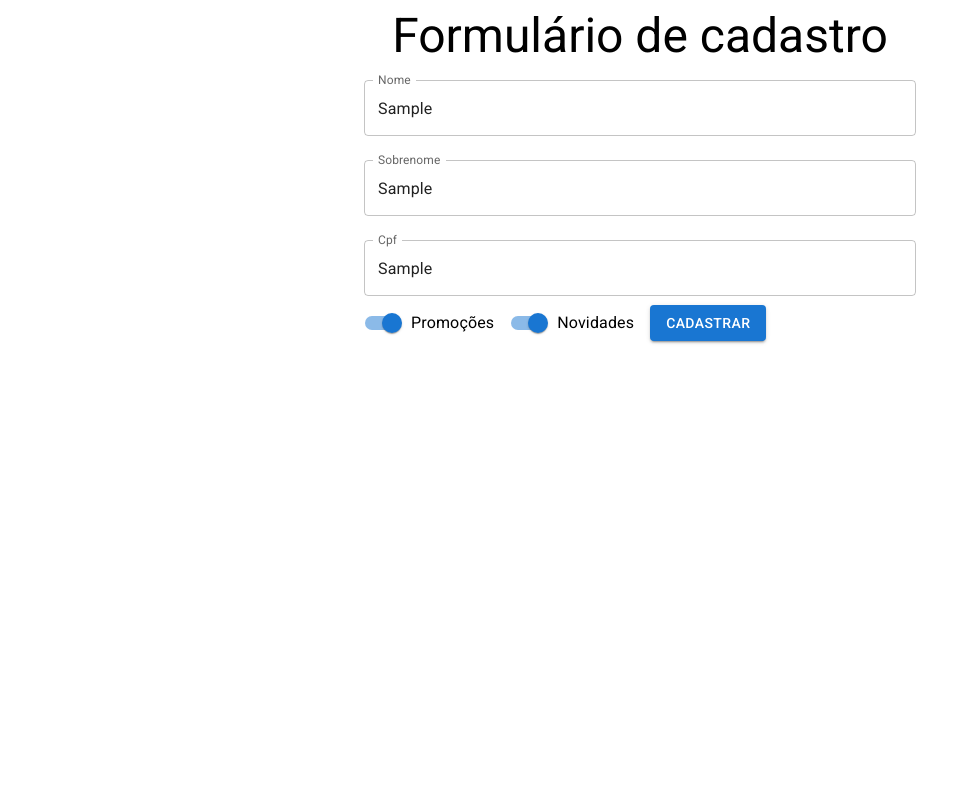
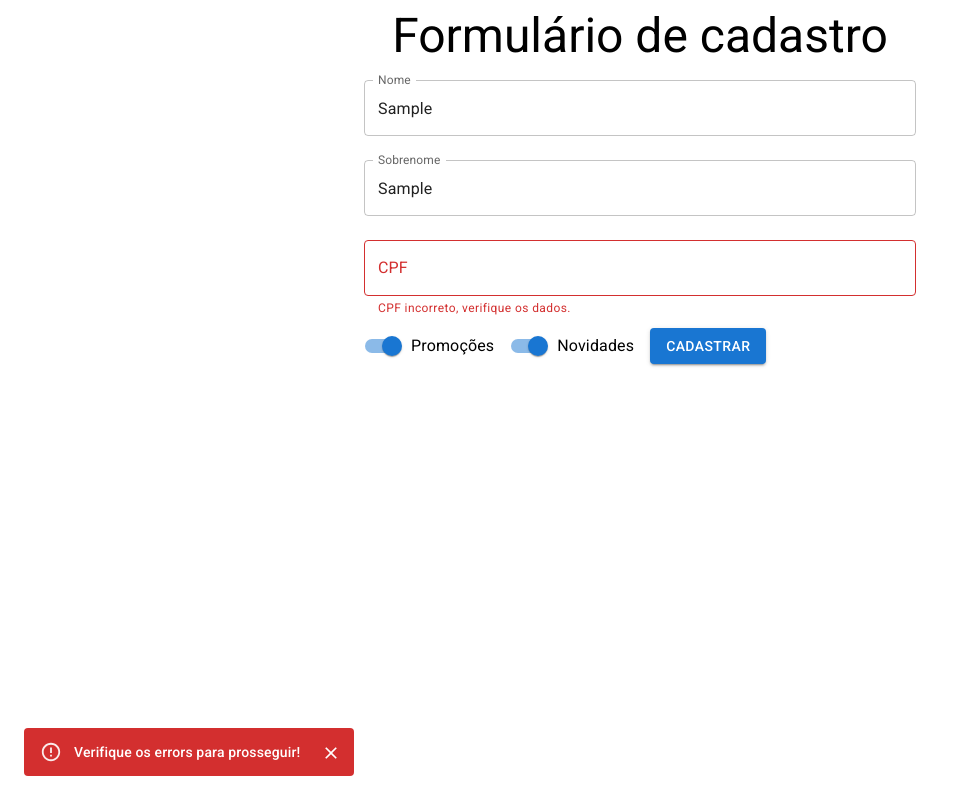
Before and after one commit to frostroach/react-form, a React (Create React App) app: page / in a window 1280 px wide. Both pictures are taken after typing "Sample", "Sample", "Sample" into the empty fields and a click on the button "CADASTRAR". Shown: the whole page, without its empty margins (0-955 px from the left). Built offline with nearby package versions, Linux system fonts and the light colour scheme.

Commit message:
feat: visual changes and implement validation

```diff
--- a/src/components/SignupForm/SignupForm.tsx
+++ b/src/components/SignupForm/SignupForm.tsx
@@ -1,24 +1,101 @@
 import React, { useState } from "react";
 
 import Button from "@mui/material/Button";
-import { FormControlLabel, Switch, TextField } from "@mui/material";
-import { UserForm } from "../../models/user";
+import {
+  Alert,
+  FormControlLabel,
+  Snackbar,
+  Switch,
+  TextField,
+} from "@mui/material";
+
+import { UserErrorProps, UserForm, UserFormErrors } from "../../models/user";
+
+import isCPF from "../../utils/validators/isCpf";
+import formatToCPF from "../../utils/formatters/formatToCPF";
+import { charactersCheck } from "../../utils/validators/isOnlyLetters";
 
 type SignupFormProps = {
   onSubmitForm: (data: UserForm) => void;
 };
 
 const SignupForm: React.FC<SignupFormProps> = ({ onSubmitForm }) => {
+  const defaultUserErrorsState = {
+    cpf: { isValid: true, message: "" },
+    name: { isValid: true, message: "" },
+    surname: { isValid: true, message: "" },
+  };
+
   const [name, setName] = useState<string>("");
   const [surname, setSurname] = useState<string>("");
   const [cpf, setCpf] = useState<string>("");
   const [sales, setSales] = useState(true);
   const [newsletter, setNewsletter] = useState(true);
 
-  return (
-    <form
-      onSubmit={(event) => {
+  const [errors, setErrors] = useState<UserFormErrors>(defaultUserErrorsState);
+  const [hasErrors, setHasErrors] = useState(false);
+
+  const handleNameField = (
+    e: React.FocusEvent<HTMLInputElement | HTMLTextAreaElement, Element>
+  ): void => {
+    const value = e.target.value;
+    const lettersCheck = charactersCheck(value);
+    let nameError: UserErrorProps = { isValid: true, message: "" };
+
+    if (!lettersCheck) {
+      nameError = {
+        isValid: false,
+        message: "Preencha este campo corretamente",
+      };
+    }
+
+    setErrors({ ...errors, name: nameError });
+  };
+
+  const handleCPFField = (
+    e: React.FocusEvent<HTMLInputElement | HTMLTextAreaElement, Element>
+  ): void => {
+    const isValidCPF = isCPF(e.target.value);
+    let cpfError: UserErrorProps = { isValid: true, message: "" };
+    if (!isValidCPF) {
+      cpfError = {
+        isValid: false,
+        message: "CPF incorreto, verifique os dados.",
+      };
+    }
+    setErrors({ ...errors, cpf: cpfError });
+  };
+
+  const handleSurnameField = (
+    e: React.FocusEvent<HTMLInputElement | HTMLTextAreaElement, Element>
+  ): void => {
+    const value = e.target.value;
+    const lettersCheck = charactersCheck(value);
+    let surnameError: UserErrorProps = { isValid: true, message: "" };
+
+    if (!lettersCheck) {
+      surnameError = {
+        isValid: false,
+        message: "Preencha este campo corretamente",
+      };
+    }
+
+    setErrors({ ...errors, surname: surnameError });
+  };
+
+  const handleErrorModal = (): void => {
+    setHasErrors(!hasErrors);
+  };
+
+  const handleSubmit = (event: React.FormEvent<HTMLFormElement>): void => {
     event.preventDefault();
+    const findError = Object.values(errors).find(
+      (error) => error.isValid === false
+    );
+    if (!!findError) {
+      handleErrorModal();
+      return;
+    }
     const data = {
       name,
       surname,
@@ -27,14 +104,19 @@ const SignupForm: React.FC<SignupFormProps> = ({ onSubmitForm }) => {
       newsletter,
     };
     onSubmitForm(data);
-      }}
-    >
+  };
+
+  return (
+    <form onSubmit={handleSubmit}>
       <TextField
         id="name"
         onChange={({ target }) => {
           const tmpName = target.value;
           setName(tmpName);
         }}
+        error={!errors.name.isValid}
+        helperText={errors.name.message}
+        onBlur={handleNameField}
         label="Nome"
         variant="outlined"
         fullWidth
@@ -49,17 +131,24 @@ const SignupForm: React.FC<SignupFormProps> = ({ onSubmitForm }) => {
           const tmpSurname = target.value;
           setSurname(tmpSurname);
         }}
+        onBlur={handleSurnameField}
+        helperText={errors.surname.message}
+        error={!errors.surname.isValid}
         fullWidth
         margin="normal"
       />
 
       <TextField
         id="cpf"
-        label="Cpf"
+        label="CPF"
+        value={cpf}
+        error={!errors.cpf.isValid}
+        helperText={errors.cpf.message}
         onChange={({ target }) => {
-          const tmpCpf = target.value;
+          const tmpCpf = formatToCPF(target.value);
           setCpf(tmpCpf);
         }}
+        onBlur={handleCPFField}
         variant="outlined"
         fullWidth
         margin="normal"
@@ -92,6 +181,21 @@ const SignupForm: React.FC<SignupFormProps> = ({ onSubmitForm }) => {
       <Button variant="contained" color="primary" type="submit">
         Cadastrar
       </Button>
+
+      <Snackbar
+        open={hasErrors}
+        autoHideDuration={6000}
+        onClose={handleErrorModal}
+      >
+        <Alert
+          severity="error"
+          sx={{ width: "100%" }}
+          variant="filled"
+          onClose={handleErrorModal}
+        >
+          Verifique os errors para prosseguir!
+        </Alert>
+      </Snackbar>
     </form>
   );
 };
```
Lines whose indentation alone changed are shown as unchanged.
